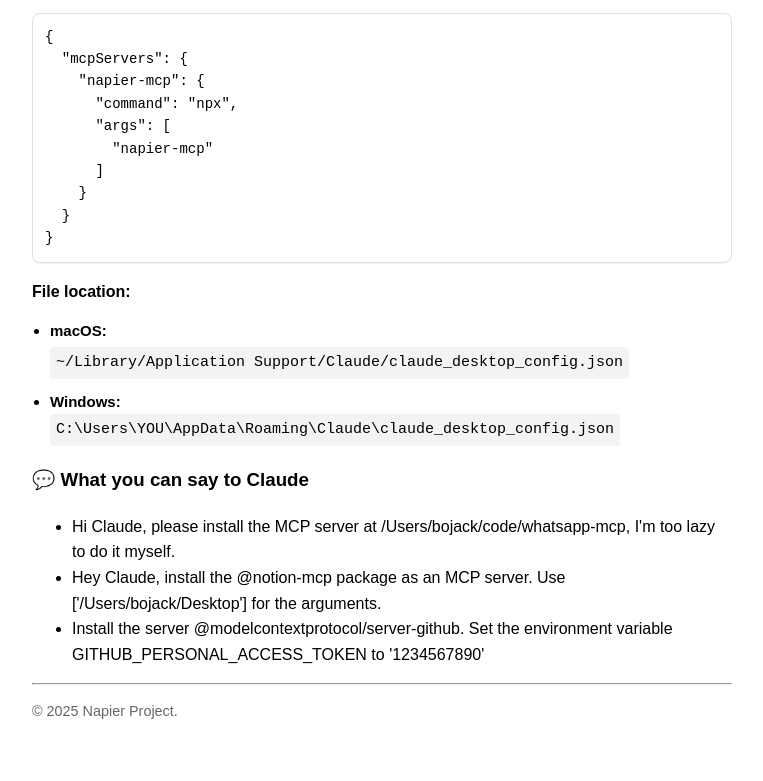
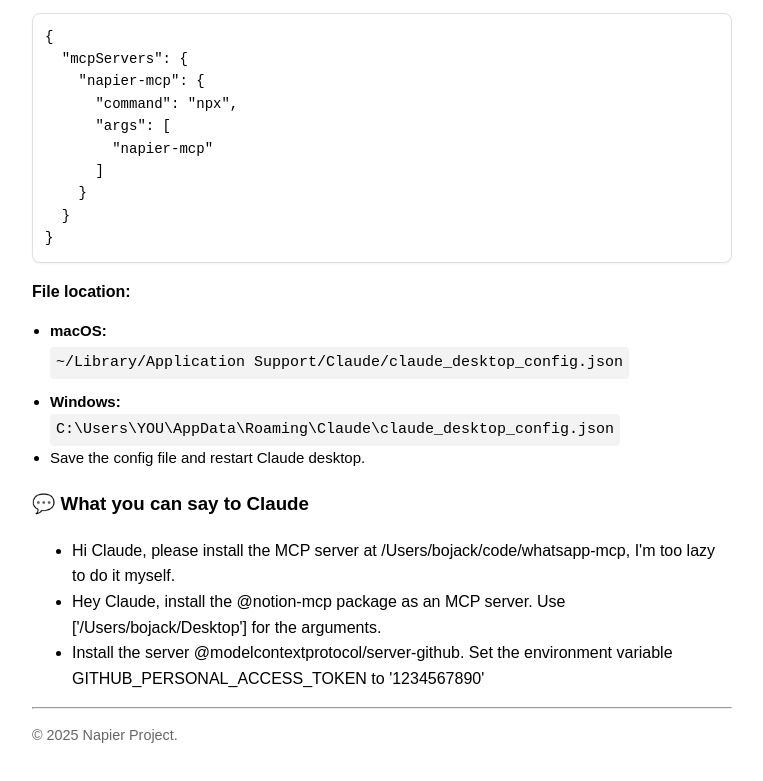
Before and after one commit to va99/napier-website, a plain HTML site: page index.html in a window 1280 px wide. Shown: the part 485-1266 px from the top of the page, without its empty margins (258-1021 px from the left). Drawn offline with Linux system fonts and the light colour scheme.

Commit message:
Update index.html

```diff
--- a/index.html
+++ b/index.html
@@ -76,6 +76,7 @@
     <span style="display: inline-block; background-color: #f3f3f3; font-family: monospace; padding: 4px 6px; border-radius: 4px; word-break: break-word;">
       C:\Users\YOU\AppData\Roaming\Claude\claude_desktop_config.json
     </span>
+  <li>Save the config file and restart Claude desktop.</li>
   </li>
 </ul>
 
```
